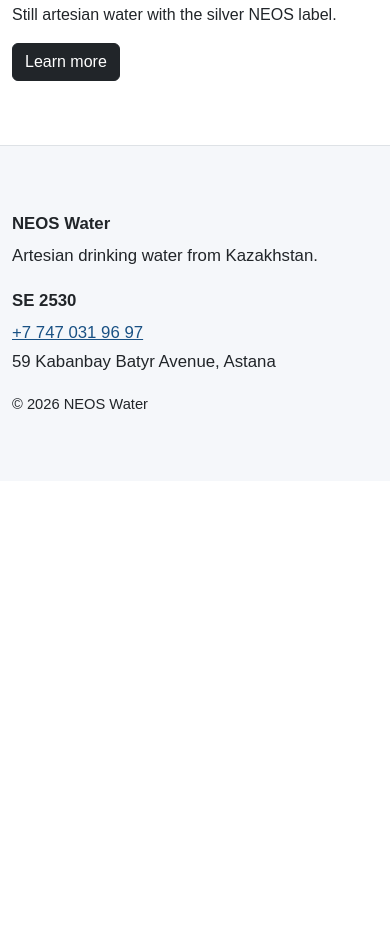
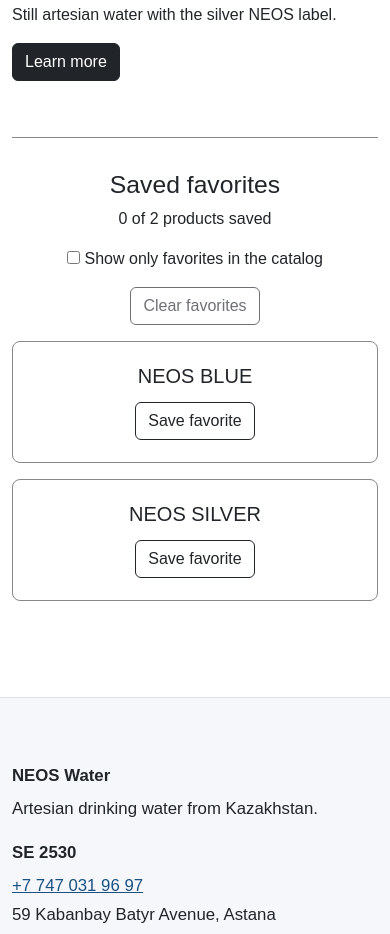
Before and after one commit to Ataly001/midka-web, a plain HTML site: page products.html in a window 390 px wide. Shown: the part 1430-2364 px from the top of the page. Before the commit the page ends 1911 px from the top, so only its background shows below. Drawn offline with nearby package versions, Linux system fonts and the light colour scheme.

Commit message:
Add favorites and pack comparison

```diff
--- /dev/null
+++ b/css/favorites.css
@@ -0,0 +1,39 @@
+.favorites {
+  padding-top: 32px;
+  border-top: 1px solid #888;
+  max-width: 760px;
+  margin: 56px auto 32px;
+  text-align: center;
+}
+
+.favorites li {
+  overflow-wrap: anywhere;
+}
+
+.fav-choice {
+  display: block;
+  margin-bottom: 16px;
+}
+
+#fav-list {
+  display: grid;
+  grid-template-columns: repeat(2, minmax(0, 1fr));
+  gap: 16px;
+}
+
+.fav-card {
+  padding: 22px 12px;
+  border: 1px solid #888;
+  border-radius: 8px;
+}
+
+.fav-card h3 {
+  font-size: 1.25rem;
+  margin-bottom: 14px;
+}
+
+@media (max-width: 576px) {
+  #fav-list {
+    grid-template-columns: 1fr;
+  }
+}
--- /dev/null
+++ b/js/favorites.js
@@ -0,0 +1,105 @@
+document.addEventListener("DOMContentLoaded", function () {
+    const key = "neos-favorites";
+    const list = document.getElementById("fav-list");
+    const status = document.getElementById("fav-status");
+    const clearButton = document.getElementById("fav-clear");
+    const names = ["NEOS BLUE", "NEOS SILVER"];
+    const only = document.getElementById("fav-only");
+    const catalog = document.getElementById("prod-list");
+    const catalogCount = document.getElementById("prod-count");
+    const count = document.getElementById("fav-count");
+    let favorites = readFavorites();
+
+    function filterCatalog() {
+        let visible = 0;
+        for (const card of catalog.children) {
+            card.hidden = only.checked && !favorites.includes(card.dataset.productName);
+            if (!card.hidden) {
+                visible++;
+            }
+        }
+        if (only.checked) {
+            catalogCount.textContent = visible
+                ? visible + " matching favorite(s)."
+                : "No favorites match your current filters.";
+        } else {
+            catalogCount.textContent = visible
+                ? visible + " product(s) found."
+                : "No products found. Try another search or reset the filters.";
+        }
+    }
+
+    document.getElementById("prod-reset").addEventListener("click", function () {
+        only.checked = false;
+        filterCatalog();
+    });
+    only.addEventListener("change", filterCatalog);
+    catalog.addEventListener("products-rendered", filterCatalog);
+
+    function readFavorites() {
+        try {
+            const data = JSON.parse(localStorage.getItem(key));
+            if (Array.isArray(data)) {
+                return names.filter(function (name) {
+                    return data.includes(name);
+                });
+            }
+        } catch {
+            status.textContent = "Saved favorites could not be read.";
+        }
+        return [];
+    }
+
+    function saveFavorites(next, message) {
+        try {
+            if (next.length === 0) {
+                localStorage.removeItem(key);
+            } else {
+                localStorage.setItem(key, JSON.stringify(next));
+            }
+        } catch {
+            status.textContent = "Favorites could not be saved in this browser.";
+            return;
+        }
+
+        favorites = next;
+        renderFavorites();
+        status.textContent = message;
+    }
+
+    function renderFavorites() {
+        list.textContent = "";
+
+        for (const name of names) {
+            const row = document.createElement("li");
+            row.className = "fav-card";
+            const label = document.createElement("h3");
+            label.textContent = name;
+            const button = document.createElement("button");
+            button.type = "button";
+            button.className = "btn btn-outline-dark";
+            const saved = favorites.includes(name);
+            button.textContent = saved ? "Remove favorite" : "Save favorite";
+            button.setAttribute("aria-label", button.textContent + " " + name);
+            button.addEventListener("click", function () {
+                const next = saved
+                    ? favorites.filter(function (item) { return item !== name; })
+                    : [...favorites, name];
+                saveFavorites(next, name + (saved ? " removed." : " saved."));
+            });
+            row.appendChild(label);
+            row.appendChild(button);
+            list.appendChild(row);
+        }
+
+        count.textContent = favorites.length + " of " + names.length + " products saved";
+        clearButton.disabled = favorites.length === 0;
+        filterCatalog();
+    }
+
+    clearButton.addEventListener("click", function () {
+        saveFavorites([], "Favorites cleared.");
+    });
+
+    renderFavorites();
+});
--- a/js/products.js
+++ b/js/products.js
@@ -31,6 +31,7 @@ document.addEventListener("DOMContentLoaded", function () {
         article.appendChild(heading);
         article.appendChild(description);
         article.appendChild(link);
+        article.dataset.productName = product.name;
         return article;
     }
 
@@ -40,6 +41,7 @@ document.addEventListener("DOMContentLoaded", function () {
             productList.appendChild(createProductCard(product));
         }
         productCount.textContent = items.length + " product(s) found.";
+        productList.dispatchEvent(new Event("products-rendered"));
     }
 
     const searchInput = document.getElementById("prod-search");
--- a/products.html
+++ b/products.html
@@ -9,6 +9,7 @@
         <link rel="stylesheet" href="css/abylai.css">
     <link rel="stylesheet" href="css/theme.css">
     <script src="js/theme.js" defer></script>
+    <link rel="stylesheet" href="css/favorites.css">
 </head>
     <body>
 
@@ -45,6 +46,18 @@
         <p id="prod-count" role="status"></p>
         <section id="prod-list" class="row g-4" aria-label="Water collection"></section>
         <noscript>Please enable JavaScript to view the interactive catalogue.</noscript>
+        <section class="favorites" aria-labelledby="favorites-title">
+            <h2 id="favorites-title">Saved favorites</h2>
+
+            <p id="fav-count"></p>
+            <label class="fav-choice">
+                <input id="fav-only" type="checkbox" aria-controls="prod-list">
+                Show only favorites in the catalog
+            </label>
+            <button id="fav-clear" class="btn btn-outline-dark" type="button">Clear favorites</button>
+            <p id="fav-status" class="mt-3" role="status"></p>
+            <ul id="fav-list" class="list-unstyled"></ul>
+        </section>
     </main>
 
     <footer class="footer border-top mt-4">
@@ -63,5 +76,6 @@
 </footer>
 
     <script src="js/products.js"></script>
+    <script src="js/favorites.js"></script>
 </body>
     </html>
```
Also changed, not shown: css/packs.css (added, +41 -0 lines), js/packs.js (added, +58 -0 lines), quality.html (+13 -0 lines).
